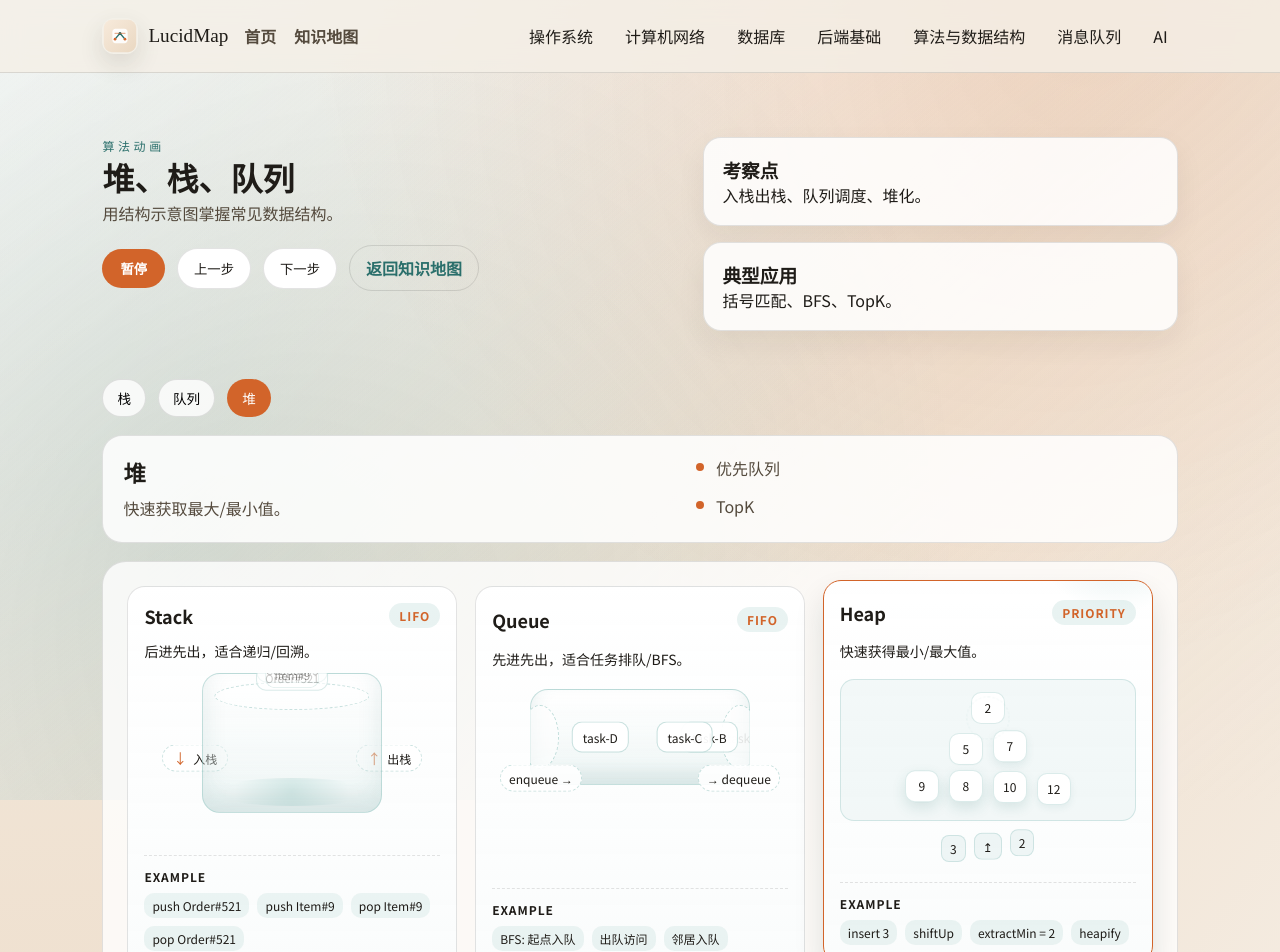
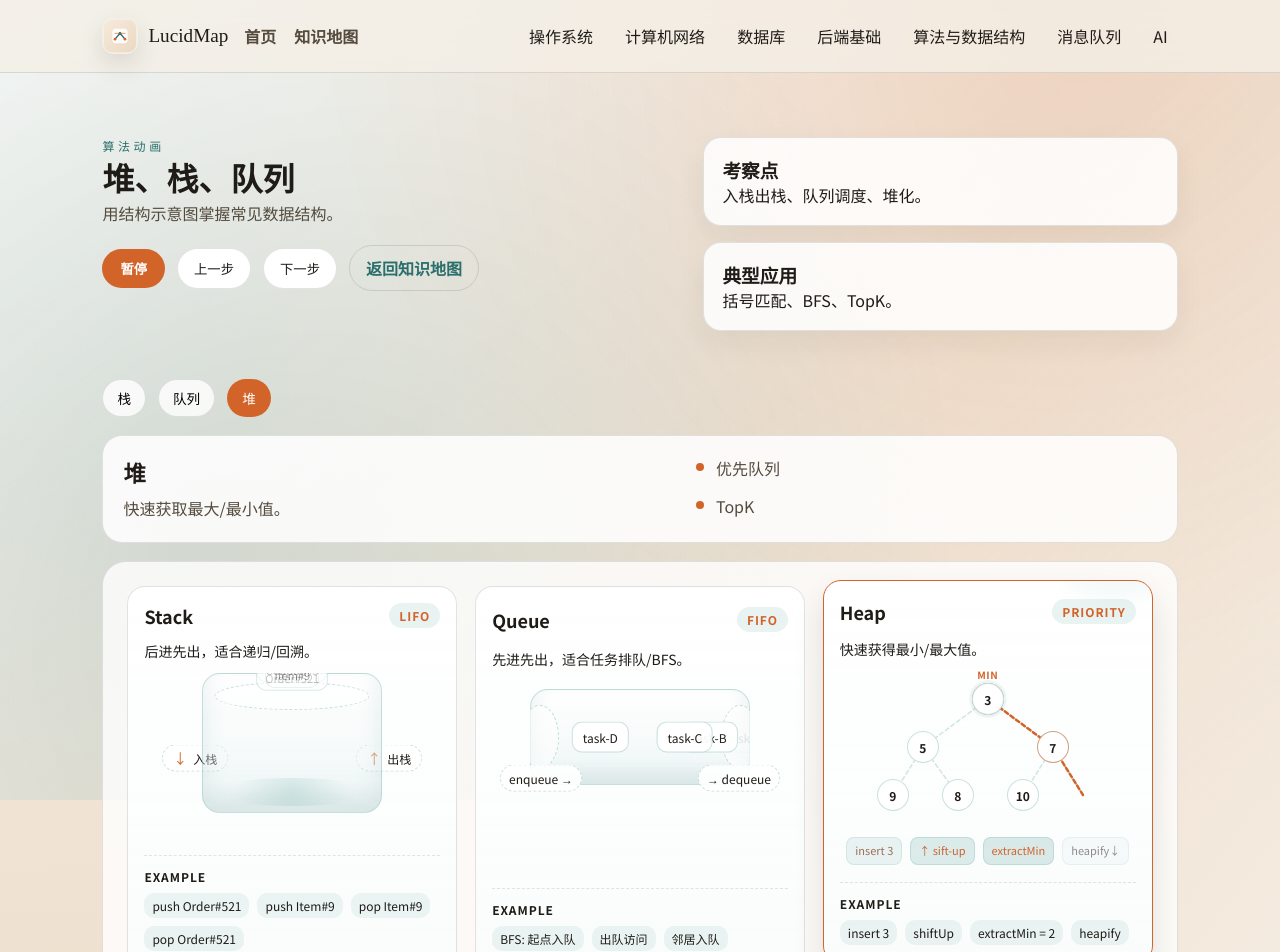
Before and after one commit to Peterliang233/lucidmap, a React (Vite) app: page /#/topics/algorithms/basic-structures in a window 1280 px wide. Shown: the top 952 px of the page. Built offline with nearby package versions, Linux system fonts and the light colour scheme; a web font is replaced by a local one.

Commit message:
feat: enhance heap visualization with SVG and animations in AlgoStructures

```diff
--- a/src/pages/AlgoStructures.jsx
+++ b/src/pages/AlgoStructures.jsx
@@ -26,11 +26,6 @@ const steps = [
 
 const stackOps = ["push Order#521", "push Item#9", "pop Item#9", "pop Order#521"];
 const queueTasks = ["task-A", "task-B", "task-C", "task-D"];
-const heapLevels = [
-  ["2"],
-  ["5", "7"],
-  ["9", "8", "10", "12"],
-];
 const heapOps = ["insert 3", "shiftUp", "extractMin = 2", "heapify"];
 
 export default function AlgoStructures() {
@@ -126,22 +121,36 @@ export default function AlgoStructures() {
             </div>
             <p className="struct-desc">快速获得最小/最大值。</p>
             <div className="heap-visual">
-              <div className="heap-tree">
-                {heapLevels.map((level, levelIndex) => (
-                  <div key={`level-${levelIndex}`} className="heap-level">
-                    {level.map((node) => (
-                      <span key={node} className="heap-node">
-                        {node}
-                      </span>
-                    ))}
-                  </div>
-                ))}
-                <span className="heap-pulse" />
+              <div className="heap-tree-wrap">
+                <svg className="heap-svg" viewBox="0 0 260 148" aria-hidden="true">
+                  {/* 静态边 */}
+                  <line className="heap-edge" x1="130" y1="24" x2="65"  y2="72" />
+                  <line className="heap-edge" x1="130" y1="24" x2="195" y2="72" />
+                  <line className="heap-edge" x1="65"  y1="72" x2="35"  y2="120"/>
+                  <line className="heap-edge" x1="65"  y1="72" x2="100" y2="120"/>
+                  <line className="heap-edge" x1="195" y1="72" x2="165" y2="120"/>
+                  <line className="heap-edge" x1="195" y1="72" x2="225" y2="120"/>
+                  {/* sift-up 高亮路径 */}
+                  <line className="heap-edge heap-edge--sift"  x1="225" y1="120" x2="195" y2="72" />
+                  <line className="heap-edge heap-edge--sift heap-edge--sift2" x1="195" y1="72"  x2="130" y2="24" />
+                </svg>
+                {/* 静态节点 */}
+                <span className="heap-node heap-node--root" style={{left:130, top:24}}>2</span>
+                <span className="heap-node" style={{left:65,  top:72}}>5</span>
+                <span className="heap-node heap-node--l1b" style={{left:195, top:72}}>7</span>
+                <span className="heap-node" style={{left:35,  top:120}}>9</span>
+                <span className="heap-node" style={{left:100, top:120}}>8</span>
+                <span className="heap-node" style={{left:165, top:120}}>10</span>
+                {/* 动画节点：insert 3 → sift-up */}
+                <span className="heap-node heap-node--insert">3</span>
+                {/* min 标签 */}
+                <span className="heap-min-badge">min</span>
               </div>
-              <div className="heap-path">
-                <span className="path-node">3</span>
-                <span className="path-node">↥</span>
-                <span className="path-node">2</span>
+              <div className="heap-ops">
+                <span className="heap-op heap-op--1">insert 3</span>
+                <span className="heap-op heap-op--2">↑ sift-up</span>
+                <span className="heap-op heap-op--3">extractMin</span>
+                <span className="heap-op heap-op--4">heapify↓</span>
               </div>
             </div>
             <div className="struct-example">
--- a/src/styles/pages/algo-structures.css
+++ b/src/styles/pages/algo-structures.css
@@ -322,98 +322,107 @@
   min-height: 170px;
 }
 
-.heap-tree {
+.heap-tree-wrap {
   position: relative;
-  display: grid;
-  gap: 10px;
-  padding: 12px;
-  border-radius: 14px;
-  border: 1px solid rgba(76, 157, 149, 0.2);
-  background: rgba(76, 157, 149, 0.06);
-  overflow: hidden;
+  width: 260px;
+  height: 148px;
+  margin: 0 auto;
 }
 
-.heap-level {
-  display: flex;
-  justify-content: center;
-  gap: 10px;
+.heap-svg {
+  position: absolute;
+  inset: 0;
+  width: 100%;
+  height: 100%;
+}
+
+.heap-edge {
+  stroke: rgba(76, 157, 149, 0.25);
+  stroke-width: 1.5;
+  stroke-dasharray: 4 3;
+  stroke-linecap: round;
+}
+
+.heap-edge--sift {
+  stroke: rgba(76, 157, 149, 0.3);
+  animation: heapEdgeSift 8s ease-in-out infinite;
+}
+
+.heap-edge--sift2 {
+  animation-delay: 0.2s;
 }
 
 .heap-node {
-  min-width: 34px;
-  padding: 6px 8px;
-  border-radius: 10px;
-  background: #fff;
-  border: 1px solid rgba(76, 157, 149, 0.2);
-  text-align: center;
-  font-size: 12px;
-  animation: heapNode 2.8s ease-in-out infinite;
-}
-
-.heap-level:nth-child(1) .heap-node {
-  animation-delay: 0s;
-}
-
-.heap-level:nth-child(2) .heap-node:nth-child(1) {
-  animation-delay: 0.4s;
-}
-
-.heap-level:nth-child(2) .heap-node:nth-child(2) {
-  animation-delay: 0.8s;
-}
-
-.heap-level:nth-child(3) .heap-node:nth-child(1) {
-  animation-delay: 1.2s;
-}
-
-.heap-level:nth-child(3) .heap-node:nth-child(2) {
-  animation-delay: 1.5s;
-}
-
-.heap-level:nth-child(3) .heap-node:nth-child(3) {
-  animation-delay: 1.8s;
-}
-
-.heap-level:nth-child(3) .heap-node:nth-child(4) {
-  animation-delay: 2.1s;
-}
-
-.heap-pulse {
   position: absolute;
-  left: 50%;
-  top: 14px;
-  width: 48px;
-  height: 48px;
+  width: 32px;
+  height: 32px;
   border-radius: 50%;
-  border: 1px dashed rgba(76, 157, 149, 0.4);
-  transform: translateX(-50%);
-  animation: heapPulse 2.8s ease-in-out infinite;
-  pointer-events: none;
-}
-
-.heap-path {
   display: flex;
   align-items: center;
   justify-content: center;
-  gap: 8px;
   font-size: 12px;
-  color: var(--muted);
+  font-weight: 600;
+  background: #fff;
+  border: 1.5px solid rgba(76, 157, 149, 0.3);
+  transform: translate(-50%, -50%);
 }
 
-.heap-path .path-node {
+.heap-node--root {
+  animation: heapRootPulse 8s ease-in-out infinite;
+}
+
+.heap-node--l1b {
+  animation: heapL1bPulse 8s ease-in-out infinite;
+}
+
+.heap-node--insert {
+  animation: heapInsert 8s ease-in-out infinite;
+}
+
+.heap-min-badge {
+  position: absolute;
+  left: 50%;
+  top: -8px;
+  transform: translateX(-50%);
+  font-size: 10px;
+  font-weight: 700;
+  letter-spacing: 0.05em;
+  color: var(--accent);
+  text-transform: uppercase;
+  animation: heapBadgeFade 8s ease-in-out infinite;
+}
+
+.heap-ops {
+  display: flex;
+  justify-content: center;
+  gap: 8px;
+  flex-wrap: wrap;
+  font-size: 11px;
+}
+
+.heap-op {
   padding: 4px 8px;
   border-radius: 8px;
   border: 1px solid rgba(76, 157, 149, 0.2);
   background: rgba(76, 157, 149, 0.08);
-  animation: heapSwap 2.8s ease-in-out infinite;
+  color: var(--muted);
+  animation: heapOpStep 8s ease-in-out infinite;
 }
 
-.heap-path .path-node:nth-child(2) {
-  animation-delay: 0.6s;
+.heap-op--1 {
+  animation-delay: 0s;
 }
 
-.heap-path .path-node:nth-child(3) {
-  animation-delay: 1.2s;
+.heap-op--2 {
+  animation-delay: 1.6s;
+}
+
+.heap-op--3 {
+  animation-delay: 4s;
+}
+
+.heap-op--4 {
+  animation-delay: 5.6s;
 }
 
 @keyframes stackPushPopA {
@@ -533,36 +542,94 @@
   }
 }
 
-@keyframes heapNode {
+@keyframes heapRootPulse {
   0%,
   100% {
-    transform: translateY(0);
+    border-color: rgba(76, 157, 149, 0.3);
+    box-shadow: 0 0 0 0 rgba(76, 157, 149, 0);
   }
   50% {
-    transform: translateY(-6px);
-    box-shadow: 0 6px 14px rgba(42, 111, 107, 0.15);
+    border-color: var(--accent);
+    box-shadow: 0 0 0 4px rgba(76, 157, 149, 0.15);
   }
 }
 
-@keyframes heapPulse {
+@keyframes heapL1bPulse {
   0%,
   100% {
-    opacity: 0.2;
-    transform: translateX(-50%) scale(0.9);
+    border-color: rgba(76, 157, 149, 0.3);
   }
-  50% {
-    opacity: 0.8;
-    transform: translateX(-50%) scale(1.1);
+  30%,
+  40% {
+    border-color: var(--accent);
   }
 }
 
-@keyframes heapSwap {
+@keyframes heapInsert {
+  0% {
+    left: 225px;
+    top: 120px;
+    opacity: 0;
+  }
+  10% {
+    opacity: 1;
+  }
+  40% {
+    left: 195px;
+    top: 72px;
+    opacity: 1;
+  }
+  70% {
+    left: 130px;
+    top: 24px;
+    opacity: 1;
+  }
+  85% {
+    opacity: 0.5;
+  }
+  100% {
+    left: 225px;
+    top: 120px;
+    opacity: 0;
+  }
+}
+
+@keyframes heapEdgeSift {
   0%,
   100% {
-    transform: translateY(0);
+    stroke: rgba(76, 157, 149, 0.3);
+    stroke-width: 1.5;
   }
-  50% {
-    transform: translateY(-6px);
+  30%,
+  70% {
+    stroke: var(--accent);
+    stroke-width: 2.5;
+  }
+}
+
+@keyframes heapBadgeFade {
+  0%,
+  100% {
+    opacity: 0.4;
+  }
+  50%,
+  70% {
+    opacity: 1;
+  }
+}
+
+@keyframes heapOpStep {
+  0%,
+  100% {
+    opacity: 0.5;
+    background: rgba(76, 157, 149, 0.08);
+    color: var(--muted);
+  }
+  20%,
+  40% {
+    opacity: 1;
+    background: rgba(76, 157, 149, 0.2);
+    color: var(--accent);
   }
 }
 
```
Also changed, not shown: 1 other file (tests, documents, lock files or other folders).
